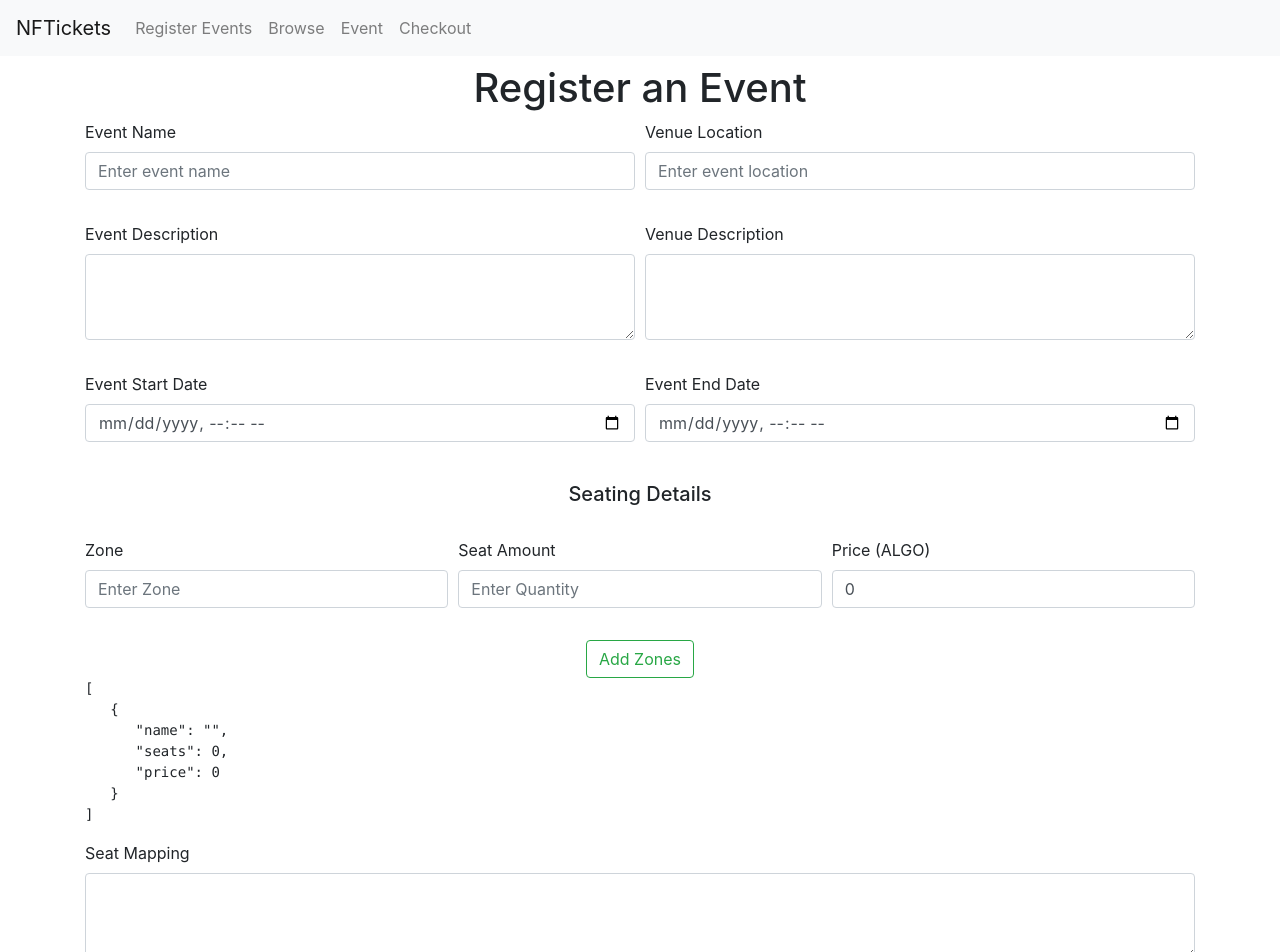
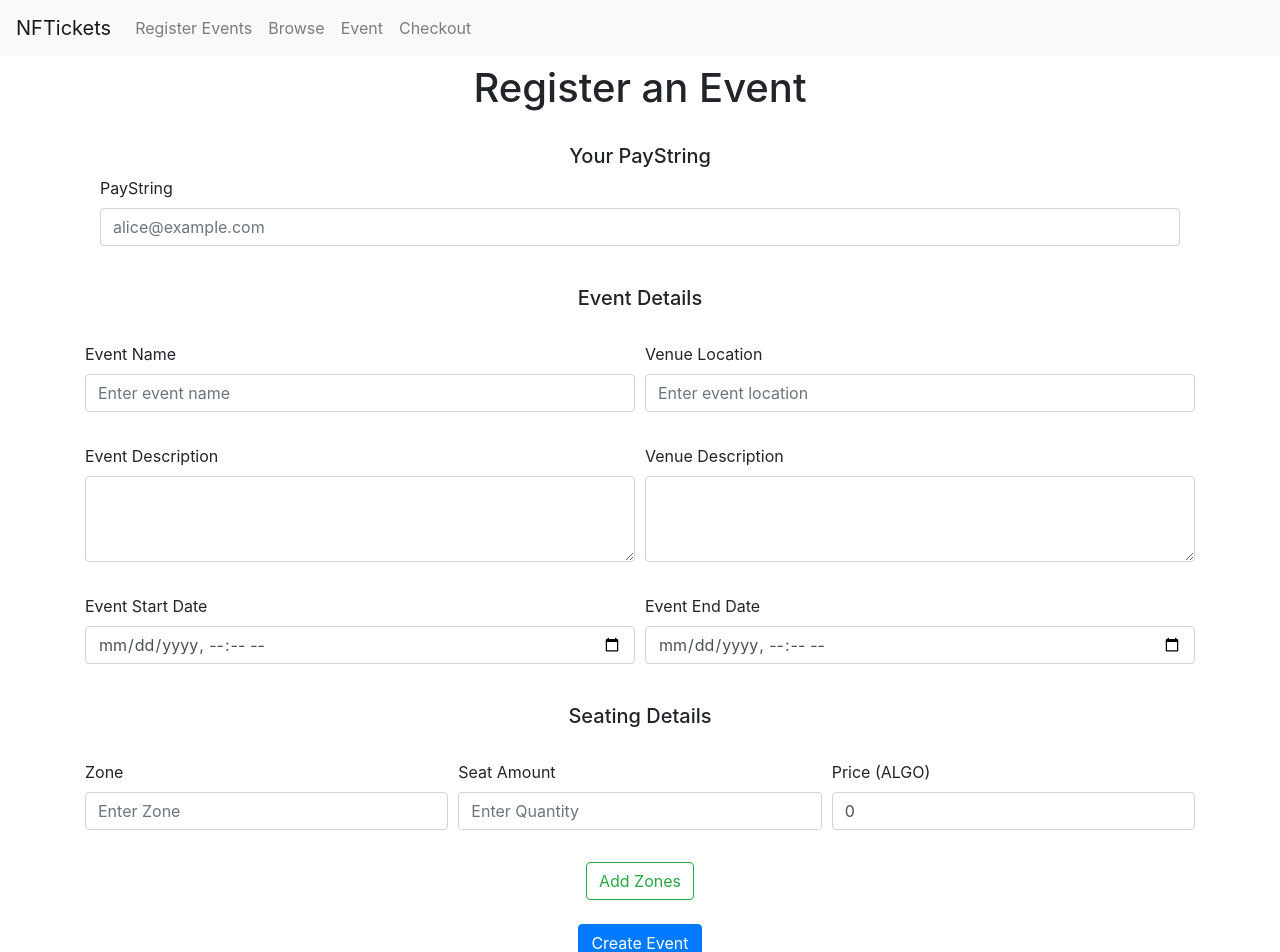
Before and after one commit to bricerisingalgorand/NFTickets, a React (Create React App) app in the folder NFTickets-website/webapp/: page /register in a window 1280 px wide. Shown: the top 952 px of the page. Built offline with nearby package versions, Linux system fonts and the light colour scheme.

Commit message:
added paystring to eventbuilder/register page

```diff
--- a/NFTickets-website/webapp/src/pages/Register.js
+++ b/NFTickets-website/webapp/src/pages/Register.js
@@ -12,12 +12,13 @@ export default function Register(props) {
   const [venueDesc, setVenueDesc] = useState("");
   const [startTime, setStartTime] = useState("");
   const [endTime, setEndTime] = useState("");
+  const [payString, setPayString] = useState("");
   const [zones, setZones] = useState([{name: "", seats: 0, price: 0}]);
 
   function onSubmit(e) {
     e.preventDefault();
-    console.log(name, desc, venue, startTime, endTime, zones) // use these as fields
-    const event = eventService.eventBuilder(name, desc, venue, venueDesc, startTime, endTime, zones);
+    console.log(name, payString, desc, venue, venueDesc, startTime, endTime, zones) // use these as fields
+    const event = eventService.eventBuilder(name, payString, desc, venue, venueDesc, startTime, endTime, zones);
     eventService.createEvent(event, ()=>{});
   }
 
@@ -46,6 +47,15 @@ export default function Register(props) {
         Register an Event
       </h1>
       <Form onSubmit={onSubmit}>
+        <br/>
+        <h5 style={{textAlign: "center"}}>Your PayString</h5>
+        <Form.Group as={Col} controlId="formGridEventName">
+          <Form.Label>PayString</Form.Label>
+          <Form.Control type="name" placeholder="alice@example.com" onChange={(e) => setPayString(e.target.value)}/>
+        </Form.Group>
+        <br/>
+        <h5 style={{textAlign: "center"}}>Event Details</h5>
+        <br/>
         <Form.Row className="mb-3">
           <Form.Group as={Col} controlId="formGridEventName">
             <Form.Label>Event Name</Form.Label>
@@ -107,17 +117,17 @@ export default function Register(props) {
             </>
           )
         })}
-
-        <pre>
-          {JSON.stringify(zones, null, 3)}
-        </pre>
-        <Form.Group controlId="desc">
+        {/* <Form.Group controlId="desc">
           <Form.Label>Seat Mapping</Form.Label>
           <Form.Control as="textarea" rows="3" />
-        </Form.Group>
-        <Button variant="primary" type="submit">
-          Create Event
-        </Button>
+        </Form.Group> */}
+        <br/>
+        <Form.Row className="d-flex justify-content-center">
+          <Button variant="primary" type="submit">
+            Create Event
+          </Button>
+        </Form.Row>
+        <br/>
       </Form>
     </Container>
   )
--- a/NFTickets-website/webapp/src/services/eventService.js
+++ b/NFTickets-website/webapp/src/services/eventService.js
@@ -90,14 +90,15 @@ const createEvent = function (event, callback) {
     });
 }
 
-const eventBuilder = function (name, description, venue, venueDesc, startTime, endTime, zones) {
+const eventBuilder = function (name, payString, description, venue, venueDesc, startTime, endTime, zones) {
   return JSONbig.stringify({
-    createTime: new Date.now(),
+    createTime: Date.now(),
     startTime: new Date(startTime).toISOString(),
     endTime: new Date(endTime).toISOString(),
     performance: {name: name, description: description},
     venue: {name:venue, description: venueDesc},
-    zones: zones
+    zones: zones,
+    creatorPayString: payString,
   });
 }
 
@@ -105,4 +106,5 @@ module.exports = {
   getEvent,
   getEvents,
   createEvent,
+  eventBuilder
 }
```
